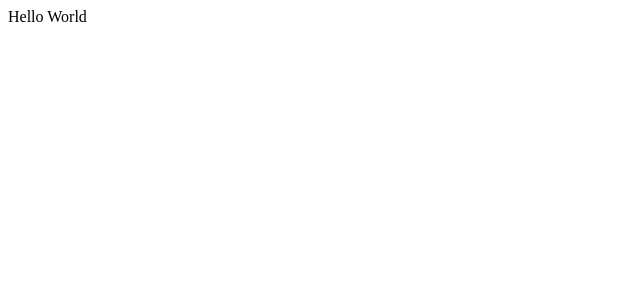
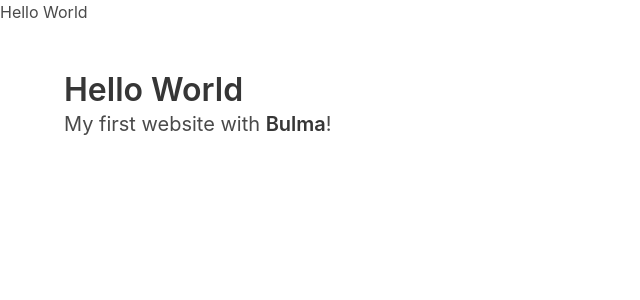
Before and after one commit to MeantCoder/php-socialengineering-test, a PHP site: page / in a window 1280 px wide. Before the commit the part shown is almost empty. Shown: the top 300 px of the page, without its empty margins (0-640 px from the left). Run offline with PHP 8.4, Linux system fonts and the light colour scheme; some libraries are stand-ins or nearby versions.

Commit message:
Theme
Added theme support

```diff
--- a/index.php
+++ b/index.php
@@ -1,3 +1,26 @@
 <?php
     echo "Hello World";
 ?>
+
+<!DOCTYPE html>
+<html>
+  <head>
+    <meta charset="utf-8">
+    <meta name="viewport" content="width=device-width, initial-scale=1">
+    <title>Hello Bulma!</title>
+    <link rel="stylesheet" href="https://maxcdn.bootstrapcdn.com/font-awesome/4.7.0/css/font-awesome.min.css">
+    <link rel="stylesheet" href="https://cdnjs.cloudflare.com/ajax/libs/bulma/0.5.3/css/bulma.min.css">
+  </head>
+  <body>
+  <section class="section">
+    <div class="container">
+      <h1 class="title">
+        Hello World
+      </h1>
+      <p class="subtitle">
+        My first website with <strong>Bulma</strong>!
+      </p>
+    </div>
+  </section>
+  </body>
+</html>
```
